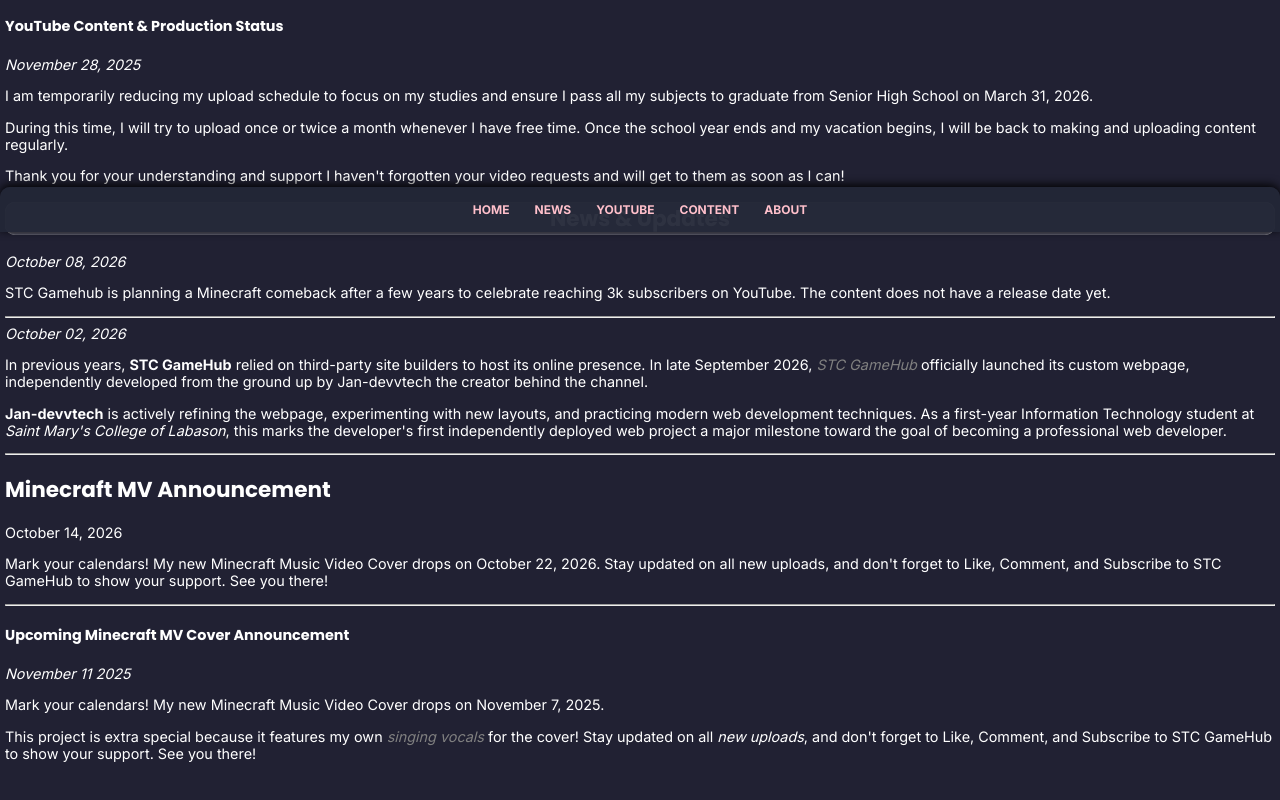
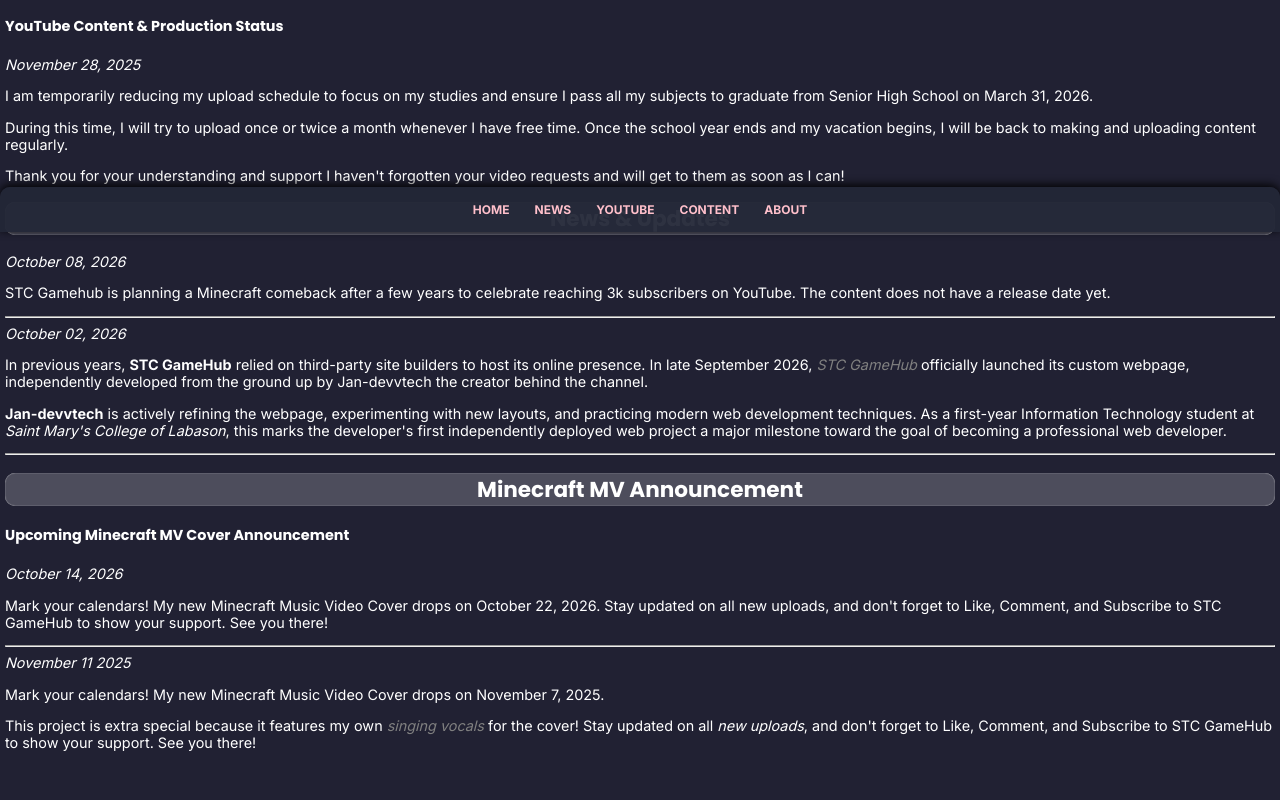
Before and after one commit to Jan-devvtech/stcgamehub, a plain HTML site: page news.html in a window 1280 px wide. Shown: the part 568-1368 px from the top of the page. Drawn offline with Linux system fonts and the light colour scheme.

Commit message:
Add files via upload

```diff
--- a/news.html
+++ b/news.html
@@ -71,13 +71,15 @@
         <hr>
     <article>
       <div class="news-html">
+        <div class="news-title">
       <h2>Minecraft MV Announcement</h2>
+        </div>
       </div>
-      <time datetime="2026-10-14">October 14, 2026</time>
+      <h4>Upcoming Minecraft MV Cover Announcement</h4>
+      <time datetime="2026-10-14"><i>October 14, 2026</i></time>
       <p>Mark your calendars! My new Minecraft Music Video Cover drops on October 22, 2026.
          Stay updated on all new uploads, and don't forget to Like, Comment, and Subscribe to STC GameHub to show your support. See you there!</p>
       <hr>
-      <h4>Upcoming Minecraft MV Cover Announcement</h4>
       <time datetime="2025-11-11"><i>November 11 2025</i></time>
       <p>Mark your calendars! My new Minecraft Music Video Cover drops on November 7, 2025.
       </p>
```
